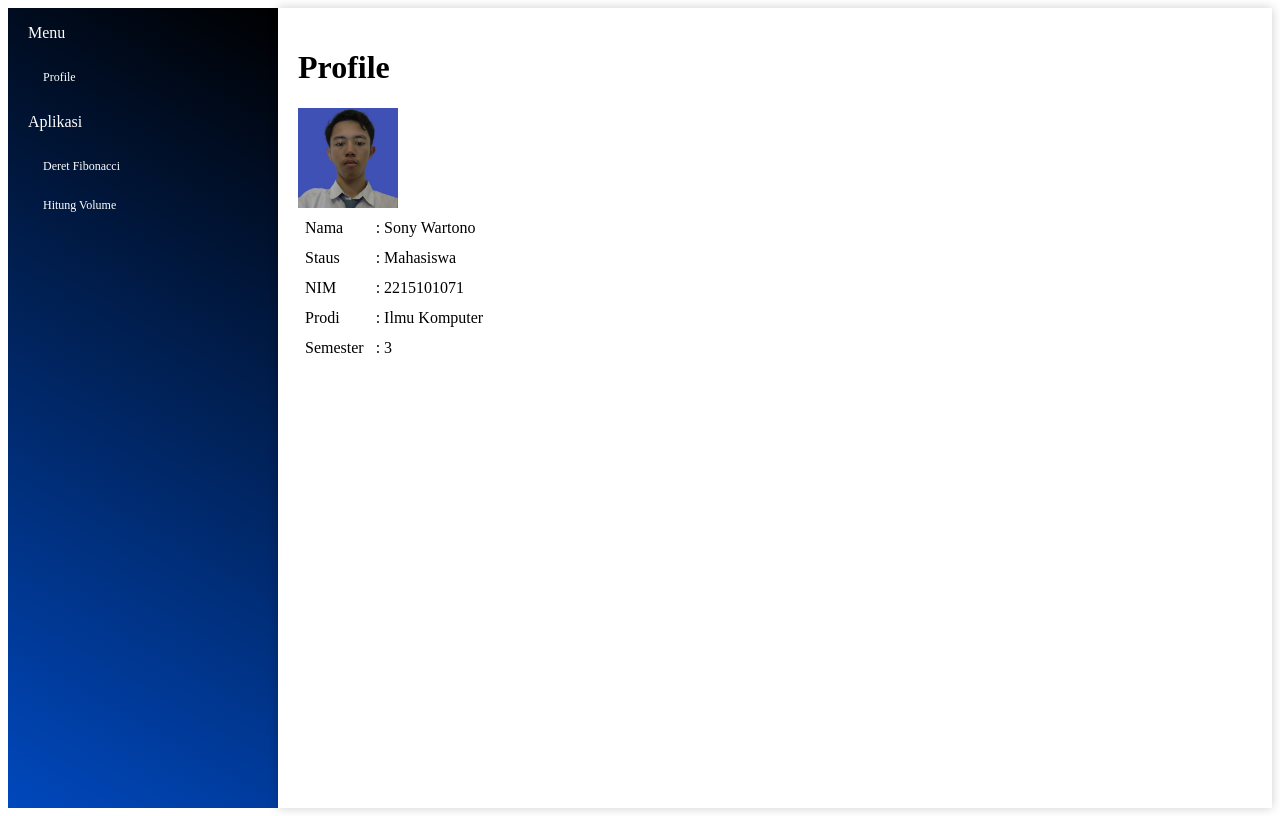
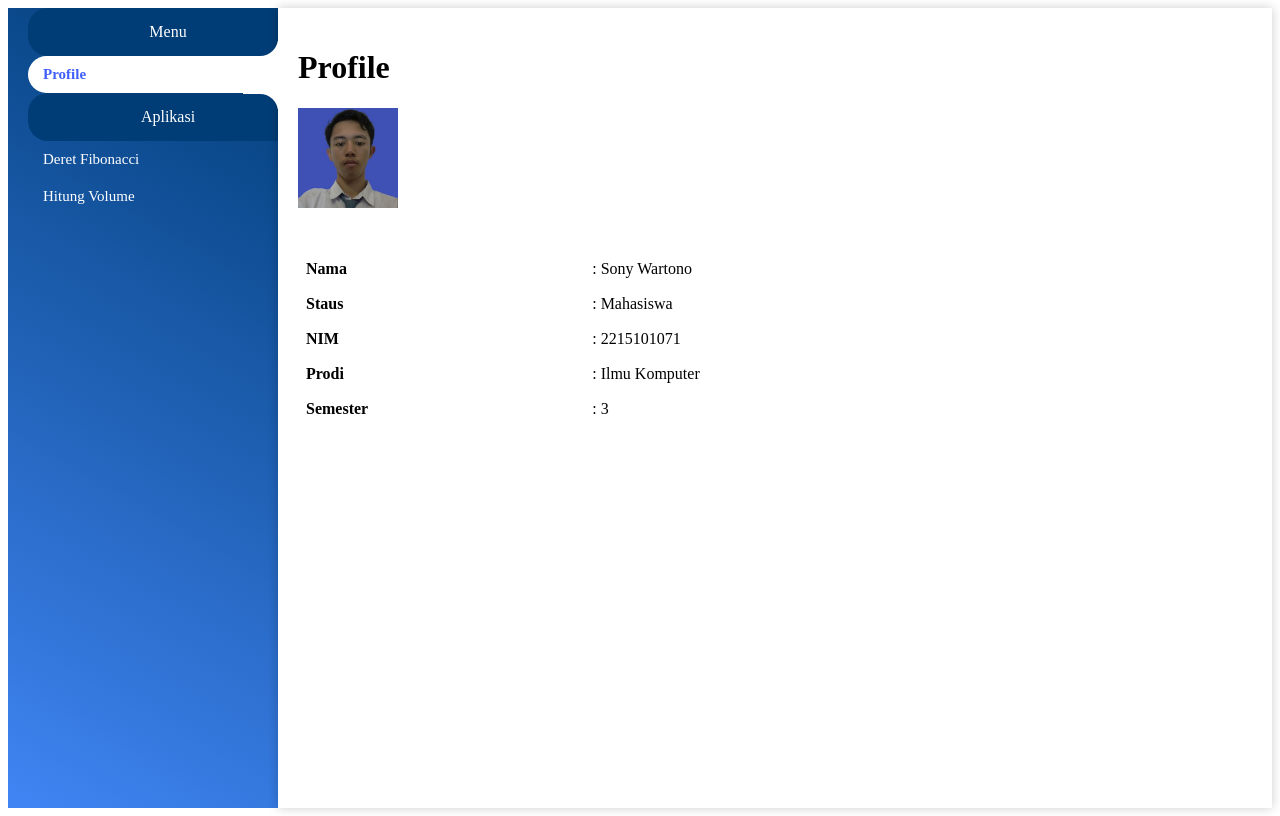
Before and after one commit to SonyWartono/Teknologi_Web, a plain HTML site: page index.html in a window 1280 px wide. In both pictures the pointer is over the link "Profile". Drawn offline with Linux system fonts and the light colour scheme.

Commit message:
Update style.css

```diff
--- a/style.css
+++ b/style.css
@@ -7,18 +7,69 @@ aside {
     width: 250px;
     padding-left: 20px;
     height: 100vh;
-    background-image: linear-gradient(30deg , #0048bd, #000000);
-}
+    background-image: linear-gradient(30deg , #4085f4, #003d76);
+  }
 
-aside a {
-    font-size: 12px;
+  aside a {
+    font-size: 15px;
     color: #fff;
     display: block;
-    padding: 12px;
+    padding: 10px;
     padding-left: 15px;
     text-decoration: none;
-    -webkit-tap-highlight-color: transparent;
-}
+    -webkit-tap-highlight-color:transparent;
+  }
+
+  aside a:hover {
+    color: #3f5efb;
+    background: #fff;
+    outline: none;
+    position: relative;
+    background-color: #fff;
+    font-weight: bold;
+    border-top-left-radius: 20px;
+    border-bottom-left-radius: 20px;
+  }
+
+  aside a i {
+    margin-right: 5px;
+  }
+
+  aside a:hover::after {
+    content: "";
+    position: absolute;
+    background-color: transparent;
+    bottom: 100%;
+    right: 0;
+    height: 35px;
+    width: 35px;
+    border-bottom-right-radius: 18px;
+    box-shadow: 0 20px 0 0 #fff;
+  }
+
+  aside a:hover::before {
+    content: "";
+    position: absolute;
+    background-color: transparent;
+    top: 38px;
+    right: 0;
+    height: 35px;
+    width: 35px;
+    border-top-right-radius: 18px;
+    box-shadow: 0 -20px 0 0 #fff;
+  }
+
+  aside p {
+    margin: 0;
+    padding: 15px;
+    background-color: #003d76;
+
+    border-radius: 20px;
+    width: 100%;
+    text-align: center;
+
+  }
+
 .content {
     flex-grow: 1;
     padding: 20px;
@@ -34,4 +85,24 @@ aside a {
 .profile-image {
     width: 100px;
     height: auto;
+    padding-bottom: 20px;
 }
+/* Profile info table styles */
+.profile-info table {
+    width: 100%;
+    border-collapse: collapse;
+    margin-top: 20px;
+}
+
+.profile-info table tr {
+    border-bottom: 1px solid #fff;
+}
+
+.profile-info table td {
+    padding: 8px;
+}
+
+.profile-info table td:first-child {
+    font-weight: bold;
+    width: 30%;
+}
```
